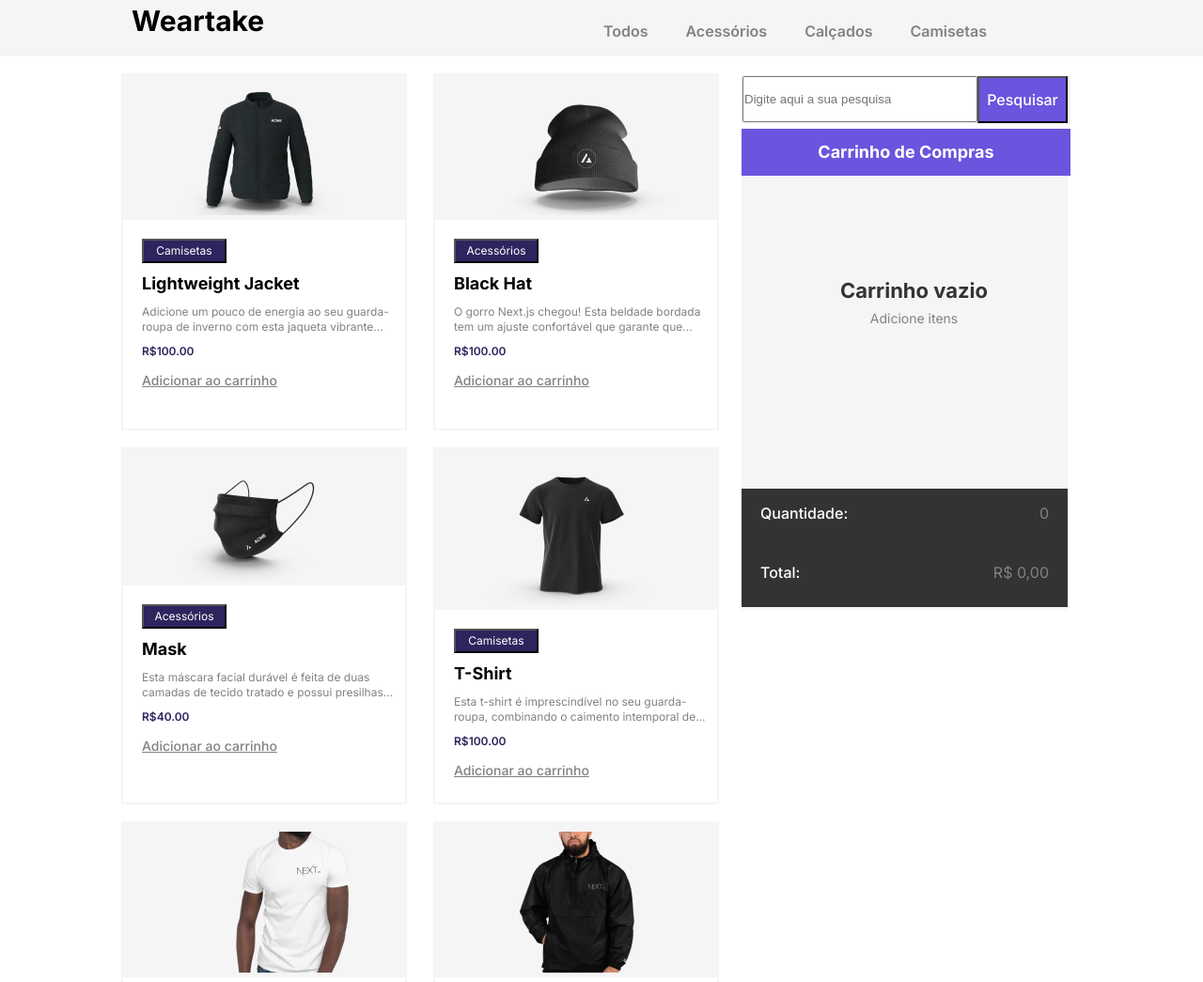
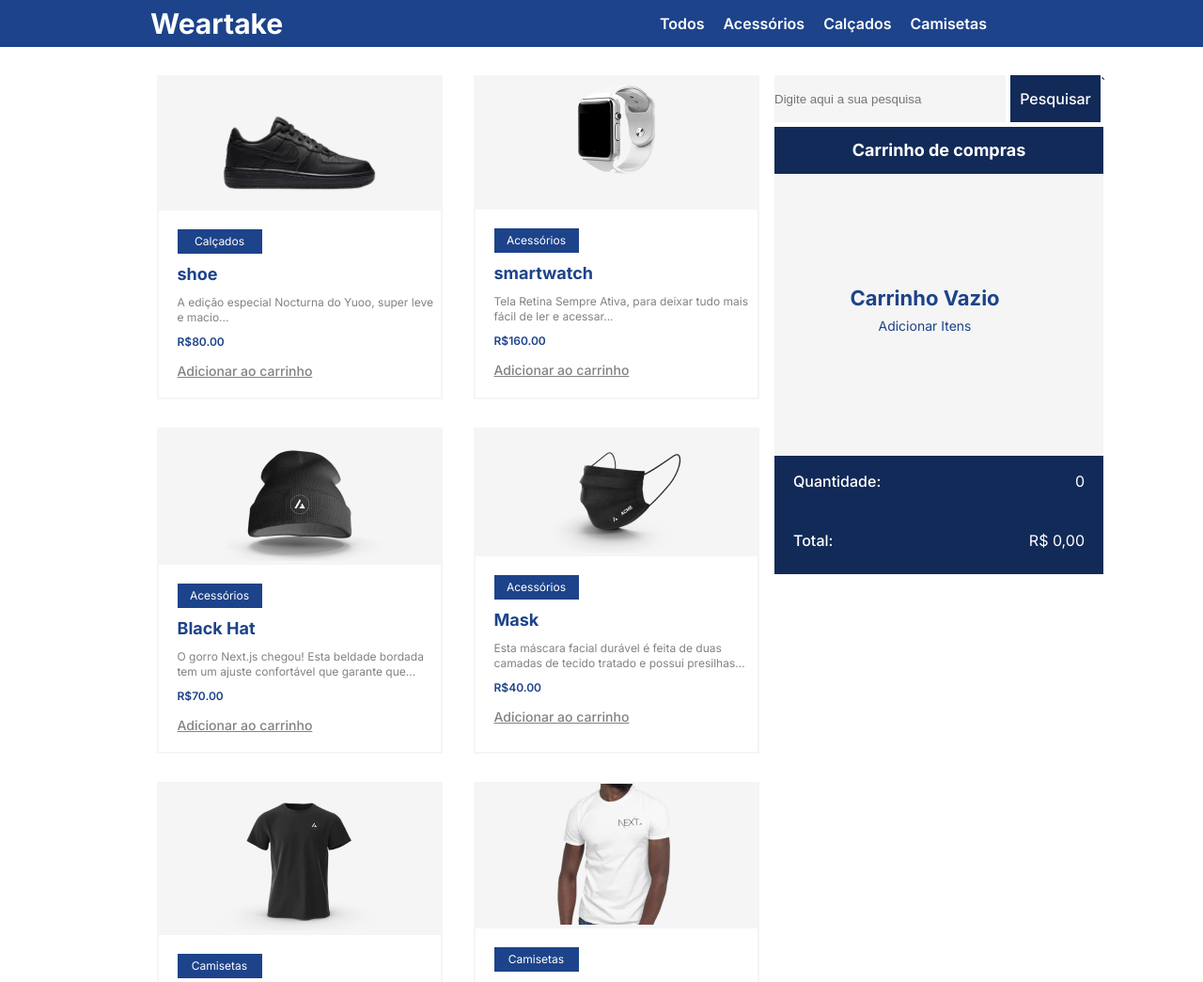
Before and after one commit to Kenzie-Academy-Brasil-Developers/m1-entrega-s3-ecommerce-jamilylima, a plain HTML site: page index.html in a window 1280 px wide. Shown: the top 1045 px of the page at 94% size. Drawn offline with Linux system fonts and the light colour scheme.

Commit message:
creat: e-commerce

```diff
--- a/index.html
+++ b/index.html
@@ -7,156 +7,51 @@
       <title>E-commerce</title>
       <link rel="stylesheet" href="style.css">
   </head>
+
   <body>
-<header>
+  <header id="cabecalho">
     <h1>Weartake</h1>
-      <nav>
-        <ul>
-          <li><a href=""></a> Todos</li>
-          <li><a href=""></a> Acessórios</li>
-          <li><a href=""></a> Calçados</li>
-          <li><a href=""></a> Camisetas</li>
+    <nav >
+      <ul id="container-categorias">
+        <li class="listas">Todos</li>
+        <li>Acessórios</li>
+        <li>Calçados</li>
+        <li>Camisetas</li>
       </ul>
     </nav>
   </header>
 
+  <main>
+    <section id="card-article"></section>
+    <aside id="lateral">
+      <form >
+        <input type="text"  id="search-b"placeholder="Digite aqui a sua pesquisa" >
+        <button type="submit" id="btn-search"class="Pesquisar">Pesquisar</button >`
+      </form>
 
-<main>
-      <section>
-        <article>
-          <div class="imgUm">
-            <div class=" imgDois">
-             <img src="img/Men-Jacket-Front-Black__15466 1.png" alt="">
-            </div>
-          </div>
+      <h3 class="cardCompras">Carrinho de compras</h3>
 
-          <div class="segundaDiv">
-            <button class="Categoria">Camisetas</button>
-            <h3>Lightweight Jacket</h3>
-            <p>Adicione um pouco de energia ao seu guarda-roupa de inverno com esta jaqueta vibrante...</p>
-            <span>R$100.00</span>
-            <a href="">Adicionar ao carrinho</a>
-          </div>
-      </article>
-
-
-      <article>
-        <div class="imgUm">
-          <div class=" imgDois">
-           <img src="img/image 1.png" alt="">
-          </div>
-        </div>
-
-        <div class="segundaDiv">
-          <button class="Categoria">Acessórios</button>
-          <h3>Black Hat</h3>
-          <p>O gorro Next.js chegou! Esta beldade bordada tem um ajuste confortável que garante que...
-          </p>
-          <span>R$100.00 </span>
-          <a href="">Adicionar ao carrinho</a>
-        </div>
-      </article>
-
-
-
-      <article>
-        <div class="imgUm">
-          <div class=" imgDois">
-           <img src="img/Surgical-Mask-Black__89554 1.png" alt="">
-          </div>
-        </div>
-
-        <div class="segundaDiv">
-          <button class="Categoria">Acessórios</button>
-          <h3>Mask</h3>
-          <p>Esta máscara facial durável é feita de duas camadas de tecido tratado e possui presilhas...</p>
-          <span>R$40.00 </span>
-          <a href="">Adicionar ao carrinho</a>
-        </div>
-      </article>
-
-
-      <article>
-        <div class="imgUm">
-          <div class=" imgDois">
-           <img src="img/Men-TShirt-Black-Front__70046 1.png" alt="">
-          </div>
-        </div>
-
-        <div class="segundaDiv">
-          <button class="Categoria">Camisetas</button>
-          <h3>T-Shirt</h3>
-          <p>Esta t-shirt é imprescindível no seu guarda-roupa, combinando o caimento intemporal de...</p>
-          <span>R$100.00</span>
-          <a href="">Adicionar ao carrinho</a>
-        </div>
-      </article>
-
-
-      <article>
-        <div class="imgUm">
-          <div class=" imgDois">
-           <img src="img/mockup-a0dc2330__62146 1.png" alt="">
-          </div>
-        </div>
-
-        <div class="segundaDiv">
-          <button class="Categoria">Camisetas</button>
-          <h3>Short-Sleeve T-Shirt</h3>
-          <p>Agora você encontrou a camiseta básica do seu guarda-roupa. É feito de um mais grosso...</p>
-          <span>R$100.00</span>
-          <a href="">Adicionar ao carrinho</a>
-        </div>
-      </article>
-
-      <article>
-        <div class="imgUm">
-          <div class=" imgDois">
-           <img src="img/mockup.png" alt="">
-          </div>
-        </div>
-
-        <div class="segundaDiv">
-          <button class="Categoria">Camisetas</button>
-          <h3>Champion Packable Jacket
-          </h3>
-          <p>Proteja-se dos elementos com esta jaqueta embalável Champion. Esta jaqueta de poliést...</p>
-          <span>R$100.00</span>
-          <a href="">Adicionar ao carrinho</a>
-        </div>
-      </article>
+      <div class="carrinho">
+        <section id="vazio">
+          <p class="carrinhoVazio"> Carrinho Vazio </p>
+          <p class="addItens"> Adicionar Itens</p>
         </section>
 
-
-    <aside>
-
-      <form>
-          <input type="text" placeholder="Digite aqui a sua pesquisa" />
-          <button type="submit" class="Pesquisar">Pesquisar</button>
-      </form>
-
-      <h3 class=cardCompras>
-      Carrinho de Compras</h3>
-      <section class="carrinho">
-        <div class="itens">
-          <p class="CarrinhoVazio">Carrinho vazio</p>
-          <p class="addItens">Adicione itens</p>
-        </div>
+        <div id="itens"></div>
 
         <section class="footer">
           <div class="totalPecas">
             <p class="qtPecas">Quantidade:</p>
-              <p class="numero">0</p>
+            <p id="numero">0</p>
           </div>
           <div class="valortotal">
             <p class="total">Total:</p>
-              <p class="valor">R$ 0,00</p>
+            <p id="valor">R$ 0,00</p>
           </div>
         </section>
-
-      </section>
+     </div>
     </aside>
   </main>
-
+  <script src="script.js" ></script>
   </body>
   </html>
--- /dev/null
+++ b/script.js
@@ -0,0 +1,294 @@
+
+const banco = [
+  {
+        id:0,
+        imgSrc:"img/sapato.png",
+        categoriaProduto: "Calçados",
+        nomeProduto: "shoe",
+        descricaoProduto: "A edição especial Nocturna do Yuoo, super leve e macio...",
+        valorProduto: 80.00,
+        addProduto: "Adicionar ao carrinho",
+        removerProduto: "remover produto",
+
+  },
+
+  {
+        id:1,
+        imgSrc:"img/relogio.png",
+        categoriaProduto: "Acessórios",
+        nomeProduto: "smartwatch",
+        descricaoProduto: "Tela Retina Sempre Ativa, para deixar tudo mais fácil de ler e acessar...",
+        valorProduto:160.00,
+        addProduto: "Adicionar ao carrinho",
+        removerProduto: "remover produto",
+
+
+  },
+  {
+        id:2,
+        imgSrc:"img/image.png",
+        categoriaProduto: "Acessórios",
+        nomeProduto: "Black Hat",
+        descricaoProduto: "O gorro Next.js chegou! Esta beldade bordada tem um ajuste confortável que garante que...",
+        valorProduto:70.00,
+        addProduto: "Adicionar ao carrinho",
+        removerProduto: "remover produto",
+
+    },
+
+  {
+        id:3,
+        imgSrc:"img/Surgical-Mask.png",
+        categoriaProduto: "Acessórios",
+        nomeProduto: "Mask",
+        descricaoProduto: "Esta máscara facial durável é feita de duas camadas de tecido tratado e possui presilhas...",
+        valorProduto: 40.00,
+        addProduto: "Adicionar ao carrinho",
+        removerProduto: "remover produto",
+
+    },
+    {
+        id:4,
+        imgSrc:"img/Men-TShirt.png",
+        categoriaProduto: "Camisetas",
+        nomeProduto: "T-Shirt",
+        descricaoProduto: "Esta t-shirt é imprescindível no seu guarda-roupa, combinando o caimento intemporal de...",
+        valorProduto: 100.00,
+        addProduto:"Adicionar ao carrinho",
+        removerProduto: "remover produto",
+
+    },
+  {
+        id:5,
+        imgSrc:"img/Short-Sleeve.png",
+        categoriaProduto: "Camisetas",
+        nomeProduto: "Short-Sleeve T-Shirt",
+        descricaoProduto: "Agora você encontrou a camiseta básica do seu guarda-roupa. É feito de um mais grosso...",
+        valorProduto:100.00,
+        addProduto:"Adicionar ao carrinho",
+        removerProduto: "remover produto",
+
+    },
+  {
+        id:6,
+        imgSrc:"img/mockup.png",
+        categoriaProduto: "Camisetas",
+        nomeProduto: "Champion Packable Jacket",
+        descricaoProduto: "Esta jaqueta de poliést...",
+        valorProduto:100.00,
+        addProduto: "Adicionar ao carrinho",
+        removerProduto: "remover produto",
+
+  },
+
+  {
+        id:7,
+        imgSrc:"img/Men-Jacket.png",
+        categoriaProduto: "Camisetas",
+        nomeProduto: "Lightweight Jacket",
+        descricaoProduto: "Adicione um pouco de energia ao seu guarda-roupa de inverno com esta jaqueta vibrante...",
+        valorProduto: 100.00,
+        addProduto: "Adicionar ao carrinho",
+        removerProduto: "remover produto",
+
+
+  },
+  {
+        id:8,
+        imgSrc:"img/tenis.png",
+        categoriaProduto: "Calçados",
+        nomeProduto: "sneakers",
+        descricaoProduto: "Fit possui ação antiodor e pode ser lavado na máquina",
+        valorProduto:150.00,
+        addProduto: "Adicionar ao carrinho",
+        removerProduto: "remover produto",
+
+  },
+
+]
+
+
+
+
+
+
+
+
+
+let containerCategoria = document.getElementById("container-categorias")
+
+containerCategoria.addEventListener("click", filterContent)
+function filterContent(event) {
+
+  let btnNav = document.querySelectorAll("li");
+  let itemClicado = event.target
+
+  if (itemClicado.id != "container-categorias"){
+    btnNav.forEach((itemLi) => {
+      itemLi.classList.remove("listas");
+    });
+    itemClicado.classList.add("listas");
+
+    let categoriaClicado = itemClicado.innerText;
+
+    const arrObjfiltedCategoria = banco.filter(function (character){
+      return character.categoriaProduto.includes(categoriaClicado)
+    });
+
+    card.innerHTML = "";
+
+
+    if (categoriaClicado == "Todos") {
+      atualizaTela();
+    } else {
+      atualizaTela(arrObjfiltedCategoria);
+    }
+  }
+}
+
+
+
+
+
+
+  let card = document.getElementById("card-article")
+
+  function createContainerCard(imgSrc, categoriaProduto,nomeProduto,descricaoProduto,valorProduto,addProduto,id){
+    let containerCard = document.createElement("article");
+    containerCard.setAttribute("id", "container-card")
+    containerCard.innerHTML =`<div class="imgUm">
+      <div class=" imgDois">
+      <img src=${imgSrc} alt="">
+      </div>
+    </div>
+
+    <div id="segundaDiv">
+      <button type="submit" class="Categoria">${categoriaProduto}</button>
+      <h3>${nomeProduto}</h3>
+      <p>${descricaoProduto}</p>
+      <span id=${id}>R$${valorProduto}.00
+      </span>
+      <a id=${id}>${addProduto}</a>`
+
+
+    card.appendChild(containerCard)
+}
+
+
+
+function atualizaTela(font = banco) {
+  font.forEach(function (item) {
+
+    createContainerCard(
+      item.imgSrc,
+      item.categoriaProduto,
+      item.nomeProduto,
+      item.descricaoProduto,
+      item.valorProduto,
+      item.addProduto,
+      item.id
+      );
+  })
+}
+atualizaTela()
+
+
+
+
+
+
+let searchb = document.getElementById("search-b")
+let btnsearch =document.getElementById("btn-search")
+
+
+btnsearch.addEventListener("click", searchContent)
+function searchContent(event) {
+  event.preventDefault()
+
+  let textvalue = searchb.value
+  let nome = document.querySelectorAll("button")
+
+  for (let i = 0; i < nome.length; i++) {
+
+    const arrObjNome = banco.filter(function (character) {
+      return character.nomeProduto.includes(textvalue)
+    });
+
+    card.innerHTML = "";
+    atualizaTela(arrObjNome)
+  }
+}
+
+
+
+
+
+let id = 0
+function crearItemCarinho(item) {
+  let divCardCarrinho = document.createElement("div")
+  divCardCarrinho.setAttribute("id", id)
+  divCardCarrinho.setAttribute("class", "divCardCarrinho")
+  divCardCarrinho.innerHTML =
+    `<div class="blocoimg">
+      <img src=${item.imgSrc} alt="">
+    </div>
+    <div class="descricaoImg">
+      <h3>${item.nomeProduto}</h3>
+      <span id =${item.id}>R$${item.valorProduto}.00</span>
+      <a id="remover" href="">${item.removerProduto}</a>
+    </div>`
+
+    let remover = document.getElementById(`${item.id}`)
+  remover.addEventListener("click", function () {
+    removerDoCarrinho(item)
+    } )
+  itens.appendChild(divCardCarrinho)
+}
+
+
+
+
+let arrCarrinho = []
+
+let quantidadeItem = document.getElementById("numero")
+let quantidade = 0
+
+
+let valor = document.getElementById("valor")
+let totalSoma = 0
+
+
+card.addEventListener("click", addCarrinho)
+function addCarrinho(event) {
+  vazio.style.display="none"
+  itens.innerHTML = ""
+  let alvo = event.target.id
+  event.preventDefault()
+  for (let i = 0; i < banco.length; i++){
+    if (alvo == banco[i].id) {
+      arrCarrinho.push(banco[i])
+    }
+  }
+  const soma = () => {
+    return arrCarrinho.reduce((a, b) => a + b.valorProduto, 0)
+  }
+
+  totalSoma = valor.innerText = `R$ ` + soma()
+  quantidadeItem.innerText = ++quantidade
+
+  atualizaCarrinho()
+}
+
+
+
+
+
+
+
+function atualizaCarrinho() {
+  arrCarrinho.forEach(function (item){
+    crearItemCarinho(
+      item
+    )
+  }
+)}
--- a/style.css
+++ b/style.css
@@ -1,5 +1,4 @@
 @import url('https://fonts.googleapis.com/css2?family=Inter:wght@400;500;600;700&family=Roboto:ital,wght@0,500;0,700;1,400&display=swap');
-
 
 
 *{
@@ -10,108 +9,104 @@
 body{
     padding: 0;
     margin: 0;
-    width: 100vw;
-    height: 100vh;
+    height: 100rem;
+
 }
 
 header{
     display: flex;
     justify-content: space-between;
-    background: #F5F5F5;
+    background-color: #1D438A;
 }
 
-
 h1{
+    display: flex;
+    align-items: center;
     height: 50px;
     font-family: 'Inter';
     font-style: normal;
     font-weight: 700;
     font-size: 30px;
     line-height: 24px;
-    color: #000000;
-    margin-left: 140px;
-    margin-top: 10px;
+    color: #FFFFFF;
+    margin-left: 160px;
+
 }
-
 
 
 ul{
     display: flex;
+    align-items: center;
+    margin-right: 210px;
+    list-style: none;
+    text-decoration: none
+}
+
+nav{
+    display: flex;
+    align-items: center;
+}
+
+nav ul li:hover{
+    color: #828282;
+    cursor: pointer;
+}
+
+li{
     font-family: 'Inter';
     font-style: normal;
     font-weight: 600;
     font-size: 16px;
     line-height: 16px;
-    color: #828282;
-    margin-top: 25px;
-    margin-right: 210px;
+    color: #FFFFFF;
+    padding-right: 20px;
+    list-style: none;
+    text-decoration: none
 }
-
-li{
-   padding-right: 20px;
-   list-style: none;
-}
-
-
-li:hover {
-    color: #333333;
-  }
 
 
 main {
     width: 80%;
-    background: #FFFFFF;
-    border-radius: 4px;
-    margin-left: 115px;
-    margin-right: 115px;
+    margin-left: 150px;
     display:flex;
+    justify-content: space-between;
 }
-
 
 
 section{
     display: flex;
     flex-wrap: wrap;
     justify-content: space-around;
-    margin-right: 10px;
 }
 
 
 article{
-    display: inline-block;
     flex-direction: row;
     border: 2px solid #F5F5F5;
-    margin-top: 18px;
+    margin-top: 30px;
     width: 300px;
-    height: 376px;
-
 }
 
 
+
 article:hover{
-    transform: translateY(20px)
+    transform: translateY(20px);
+    border: 1px solid #1D438A;
+
 }
 
 
 div.imgUm{
     display: flex;
+    justify-content: center;
+    align-items: center;
     flex-direction: column;
     background: #F5F5F5;
-    left: 2px;
-    top: -4px;
-
-}
-
-div.imgDois{
-    display: flex;
-    margin-left: 50px;
-    margin-right: 50px;
-    margin-top: 9px;
-    margin-bottom: 5px;
 }
 
 
-.segundaDiv{
+
+#segundaDiv{
     display: flex;
     flex-direction: column;
     margin-top: 20px;
@@ -121,7 +116,7 @@ div.imgDois{
 
 button.Categoria{
     width: 90px;
-    background: #2E245E;
+    background: #1D438A;
     color: #FFFFFF;
     margin-left: 20px;
     margin-bottom: 10px;
@@ -142,6 +137,7 @@ h3{
     font-weight: 700;
     font-size: 18px;
     line-height: 24px;
+    color: #1D438A;
 }
 
 p{
@@ -153,7 +149,7 @@ p{
     font-weight: 400;
     font-size: 12px;
     line-height: 16px;
-    color: #828282
+    color:#828282;
 }
 
 
@@ -165,7 +161,7 @@ span{
     line-height: 16px;
     margin-left: 20px;
     margin-bottom:15px;
-    color: #2E245E;
+    color: #1D438A;
 }
 
 a{
@@ -178,6 +174,7 @@ a{
     line-height: 16px;
     text-decoration-line: underline;
     color: #828282;
+    cursor: pointer;
 }
 
 
@@ -187,36 +184,36 @@ aside{
     height: 100%;
     float: right;
     width: 350px;
-    position: relative;
+    margin-top:30px;
+    display: flex;
+    flex-wrap: wrap;
+    align-content: start;
 }
 
 
 form{
+    height: 50px;
     display: flex;
-    justify-content: row;
-    margin-top: 20px;
-    left: 1138px;
-    top: 97px;
-    background: #F5F5F5;
-    border: 1px solid #F5F5F5;
-    box-sizing: border-box;
-    display:flex;
-    flex-direction: row;
+    justify-content: space-between;
 }
 
 
 input{
     width: 246px;
-    height: 45px;
+    height: 50px;
+    background-color:  #F5F5F5;
+    border: none;
+}
 
-}
 
 button{
     width: 96px;
     height: 50px;
     left: 1392px;
     top: 97px;
-    background: #6B54DE;
+    border: none;
+    margin-left: 5px;
+    background-color: #122A57;
     color: #FFFFFF;
     font-family: 'Inter';
     font-style: normal;
@@ -235,11 +232,12 @@ button:hover {
     display: flex;
     justify-content: center;
     align-items: center;
+    width: 100%;
     height: 50px;
     margin-top: 5px;
     margin-left: 0;
     margin-bottom: 0;
-    background: #6B54DE;
+    background-color: #122A57;
     text-align:center;
     font-family: 'Inter';
     font-style: normal;
@@ -248,22 +246,26 @@ button:hover {
     color: #FFFFFF;
 }
 
-.carrinho{
-    width: 347px;
-    height: 462px;
-    top: 200px;
+
+
+
+div.carrinho{
     background: #F5F5F5;
+    display: flex;
+    flex-direction: column;
+    justify-content: space-between;
+    flex-wrap: nowrap;
 }
 
 
 
-p.CarrinhoVazio{
+p.carrinhoVazio{
     font-family: 'Inter';
     font-style: normal;
     font-weight: 700;
     font-size: 22px;
     line-height: 24px;
-    color: #333333;
+    color: #1D438A;
 }
 
 P.addItens{
@@ -272,25 +274,32 @@ P.addItens{
     font-weight: 400;
     font-size: 14px;
     line-height: 16px;
-    color: #828282;
+    color: #1D438A;
 }
 
-div.itens{
-    width: 275px;
-    height: 279px;
-    left: 1157px;
+div#itens{
+    margin-left: 20px;
     display: flex;
     flex-direction: column;
-    justify-content: center;
-    align-items: center;
+    align-items: flex-start;
 }
 
+section#vazio{
+    width: 300px;
+    height: 300px;
+    display: flex;
+    flex-direction: column;
+    align-items: center;
+    justify-content: center;
+}
+
+
+
 .footer{
-    width: 347px;
+    width: 350px;
     height: 126px;
-    margin-top: 50px;
     margin-right: 0;
-    background-color: #333333;
+    background-color: #122A57;
     display: flex;
     flex-direction: column;
 }
@@ -317,13 +326,13 @@ p.qtPecas{
 }
 
 
-p.numero{
+p#numero{
     font-family: 'Inter';
     font-style: normal;
     font-weight: 400;
     font-size: 16px;
     line-height: 16px;
-    color: #828282;
+    color: #FFFFFF;
 }
 
 p.total{
@@ -335,11 +344,45 @@ p.total{
     color: #FFFFFF;
 }
 
-p.valor{
+p#valor{
     font-family: 'Inter';
     font-style: normal;
     font-weight: 400;
     font-size: 16px;
     line-height: 16px;
-    color: #828282;
+    color: #FFFFFF;
 }
+
+
+div.divCardCarrinho{
+    display: flex;
+    flex-wrap: wrap;
+    justify-content: flex-start;
+    margin-top: 10px;
+    margin-bottom: 10px;
+
+}
+
+div.divCardCarrinho img{
+    width: 76px;
+    height: 71px;
+    top: 228px;
+    background: #FFFFFF;
+    margin: 0px;
+}
+
+div.blocoimg{
+    width: 100px;
+    height: 100px;
+    background: #FFFFFF;;
+    display: flex;
+    align-items: center;
+   justify-content: center;
+}
+
+
+div.descricaoImg{
+    display: flex;
+    align-items: flex-start;
+    flex-direction: column;
+}
```
Also changed, not shown: img/Men-Jacket.png (renamed from img/Men-Jacket-Front-Black__15466 1.png), img/Men-TShirt.png (renamed from img/Men-TShirt-Black-Front__70046 1.png), img/Short-Sleeve.png (renamed from img/mockup-a0dc2330__62146 1.png), img/Surgical-Mask.png (renamed from img/Surgical-Mask-Black__89554 1.png), img/image.png (renamed from img/image 1.png), img/relogio.png (added), img/sapato.png (added), img/tenis.png (added). Lines whose indentation alone changed are shown as unchanged.
